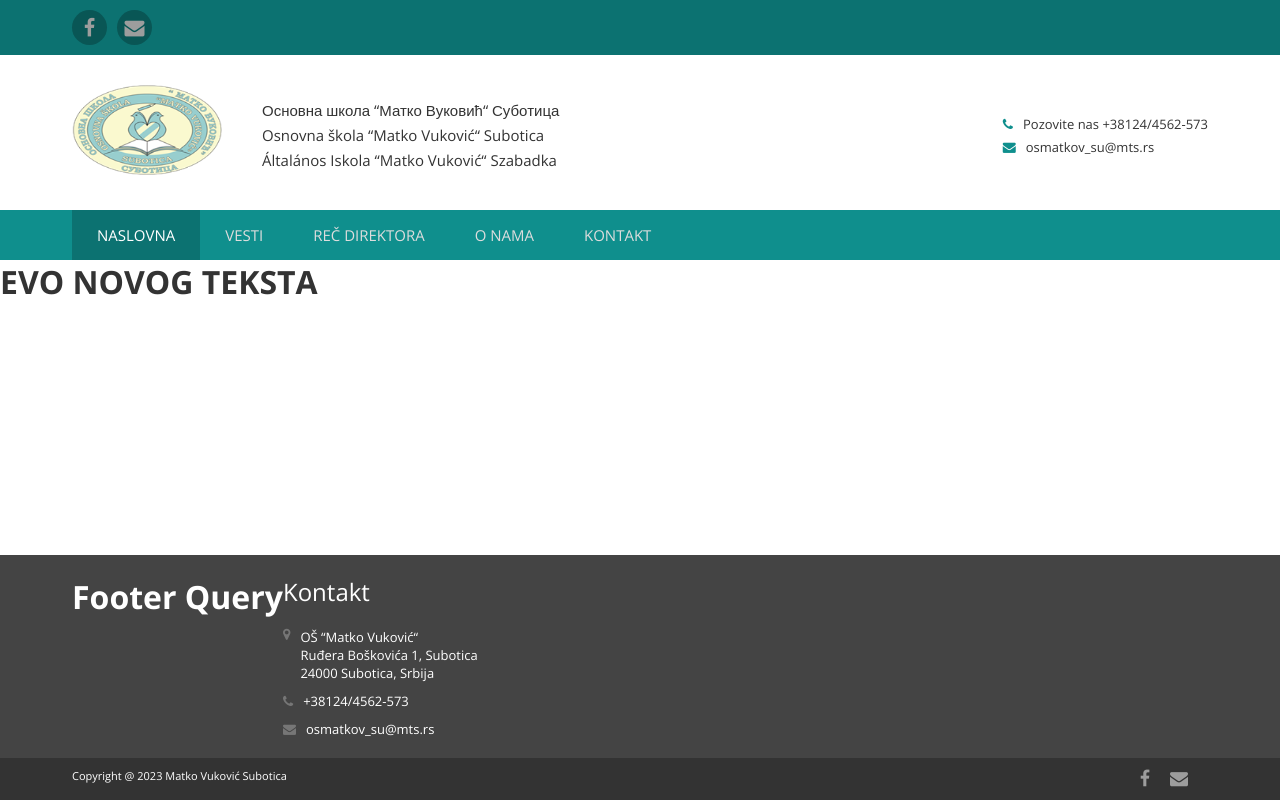
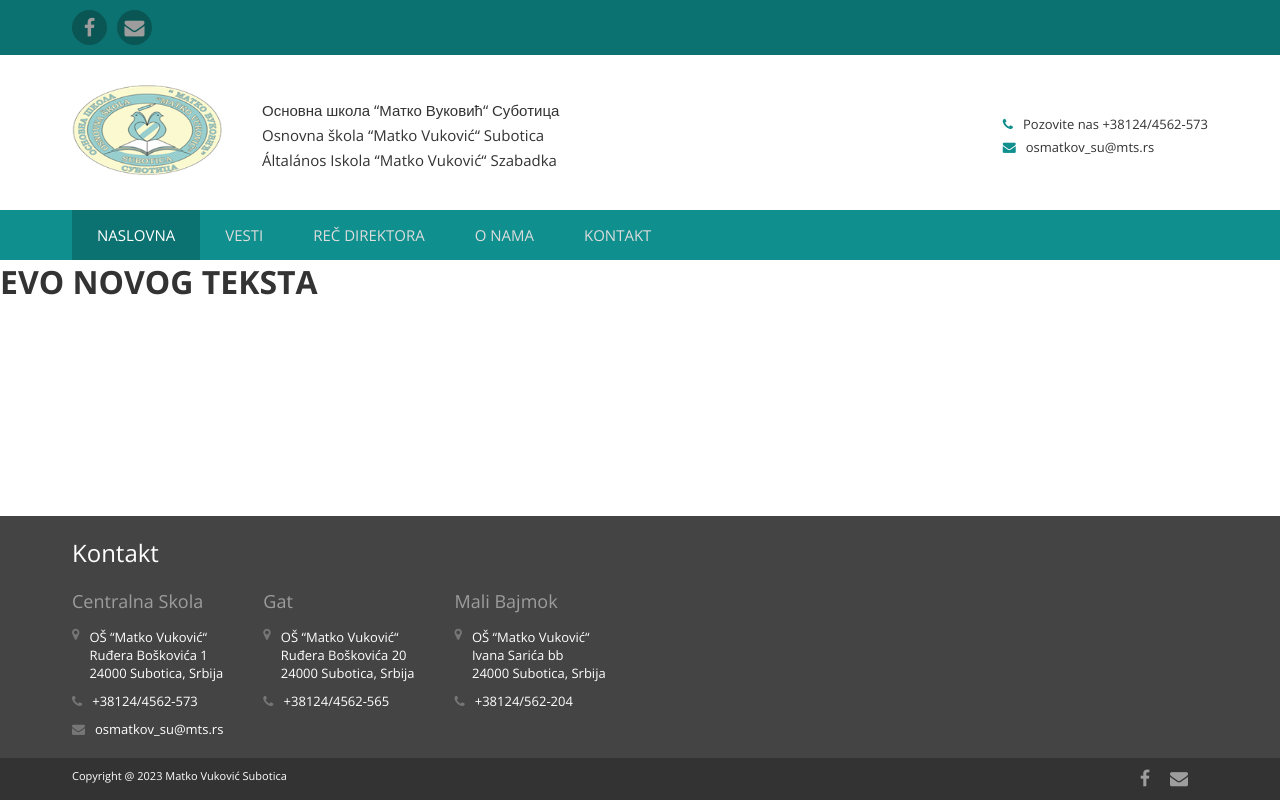
Before and after one commit to BojanIstvancic/matko-vukovic, a Next.js app: page / in a window 1280 px wide. Built offline with nearby package versions, Linux system fonts and the light colour scheme.

Commit message:
adjust footer

```diff
--- a/src/components/FooterContact.tsx
+++ b/src/components/FooterContact.tsx
@@ -3,10 +3,24 @@ import styled from "styled-components";
 const FooterContactInner = styled.div``;
 
 const Contact = styled.div`
-  margin-top: 20px;
+  @media (min-width: 500px) {
+    display: flex;
+  }
 
-  @media (min-width: 768px) {
-    margin-top: 0;
+  h4 {
+    color: var(--gray-300);
+  }
+`;
+const ContactBlock = styled.div`
+  &:not(:last-child) {
+    margin-bottom: 20px;
+  }
+
+  @media (min-width: 600px) {
+    &:not(:last-child) {
+      margin-bottom: 0;
+      margin-right: 40px;
+    }
   }
 `;
 const ContactItem = styled.p`
@@ -26,12 +40,14 @@ const FooterContact: React.FC<{}> = () => {
     <FooterContactInner>
       <h3>Kontakt</h3>
       <Contact>
+        <ContactBlock>
+          <h4>Centralna Skola</h4>
           <ContactItem style={{ display: "flex" }}>
             <i className="fa fa-map-marker"></i>
             <span>
               OŠ &ldquo;Matko Vuković&ldquo;
               <br />
-            Ruđera Boškovića 1, Subotica <br />
+              Ruđera Boškovića 1 <br />
               24000 Subotica, Srbija
             </span>
           </ContactItem>
@@ -42,6 +58,37 @@ const FooterContact: React.FC<{}> = () => {
             <i className="fa fa-envelope"></i>
             <a href="mailto:osmatkov_su@mts.rs">osmatkov_su@mts.rs</a>
           </ContactItem>
+        </ContactBlock>
+        <ContactBlock>
+          <h4>Gat</h4>
+          <ContactItem style={{ display: "flex" }}>
+            <i className="fa fa-map-marker"></i>
+            <span>
+              OŠ &ldquo;Matko Vuković&ldquo;
+              <br />
+              Ruđera Boškovića 20 <br />
+              24000 Subotica, Srbija
+            </span>
+          </ContactItem>
+          <ContactItem>
+            <i className="fa fa-phone"></i>+38124/4562-565
+          </ContactItem>
+        </ContactBlock>
+        <ContactBlock>
+          <h4>Mali Bajmok</h4>
+          <ContactItem style={{ display: "flex" }}>
+            <i className="fa fa-map-marker"></i>
+            <span>
+              OŠ &ldquo;Matko Vuković&ldquo;
+              <br />
+              Ivana Sarića bb <br />
+              24000 Subotica, Srbija
+            </span>
+          </ContactItem>
+          <ContactItem>
+            <i className="fa fa-phone"></i>+38124/562-204
+          </ContactItem>
+        </ContactBlock>
       </Contact>
     </FooterContactInner>
   );
--- a/src/components/FooterMain.tsx
+++ b/src/components/FooterMain.tsx
@@ -1,7 +1,6 @@
 import styled from "styled-components";
 import Container from "./Container";
 import FooterContact from "./FooterContact";
-import FooterQuery from "./FooterQuery";
 
 const StyledFooterMain = styled.div`
   background-color: var(--gray-400);
@@ -19,7 +18,6 @@ const FooterMain: React.FC<{}> = () => {
     <StyledFooterMain>
       <Container>
         <StyledFooterMainInner>
-          <FooterQuery />
           <FooterContact />
         </StyledFooterMainInner>
       </Container>
--- a/src/components/FooterQuery.tsx
+++ /dev/null
@@ -1,9 +0,0 @@
-const FooterQuery: React.FC<{}> = () => {
-  return (
-    <>
-      <h1>Footer Query</h1>
-    </>
-  );
-};
-
-export default FooterQuery;
--- a/src/pages/_app.tsx
+++ b/src/pages/_app.tsx
@@ -61,6 +61,12 @@ h3 {
   font-weight: 300;
   margin-bottom: 20px
 }
+
+h4 {
+  font-size: 18px;
+  font-weight: 300;
+  margin-bottom: 15px;
+}
 `;
 
 export default function App({ Component, pageProps }: AppProps) {
```
Lines whose indentation alone changed are shown as unchanged.
